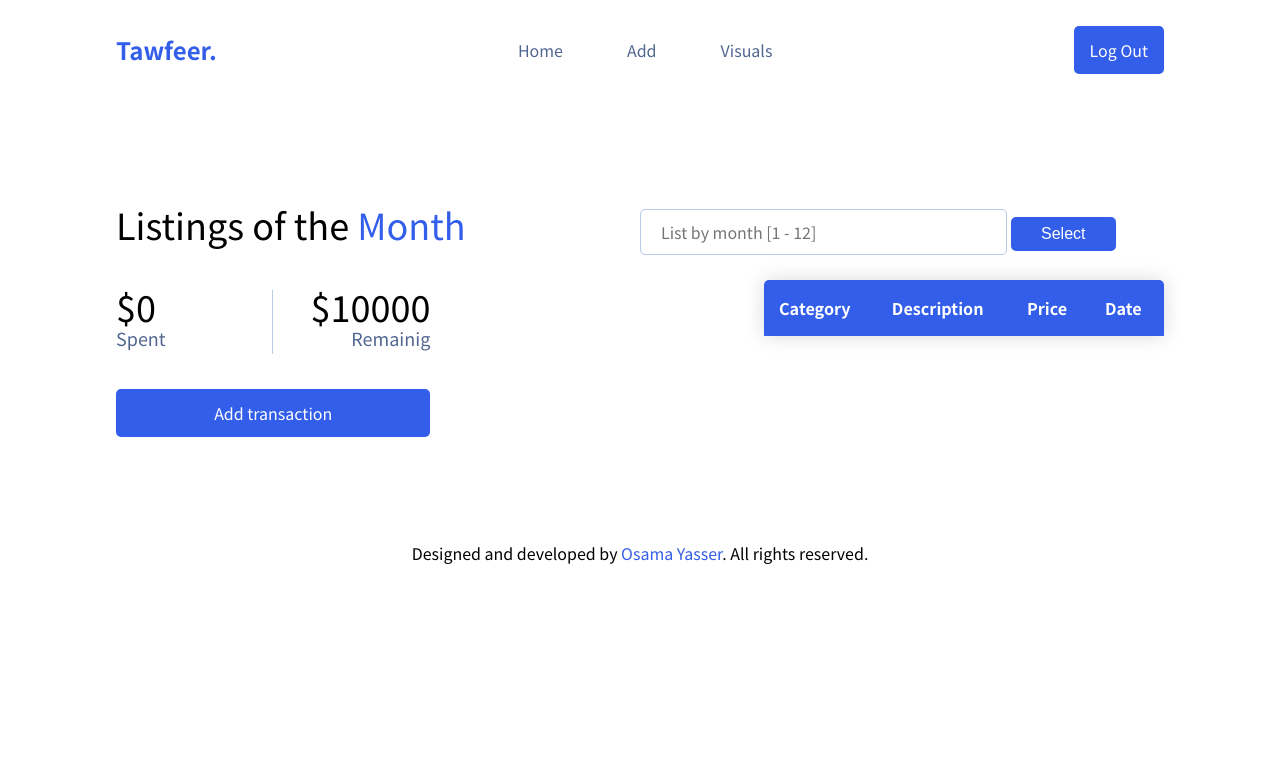
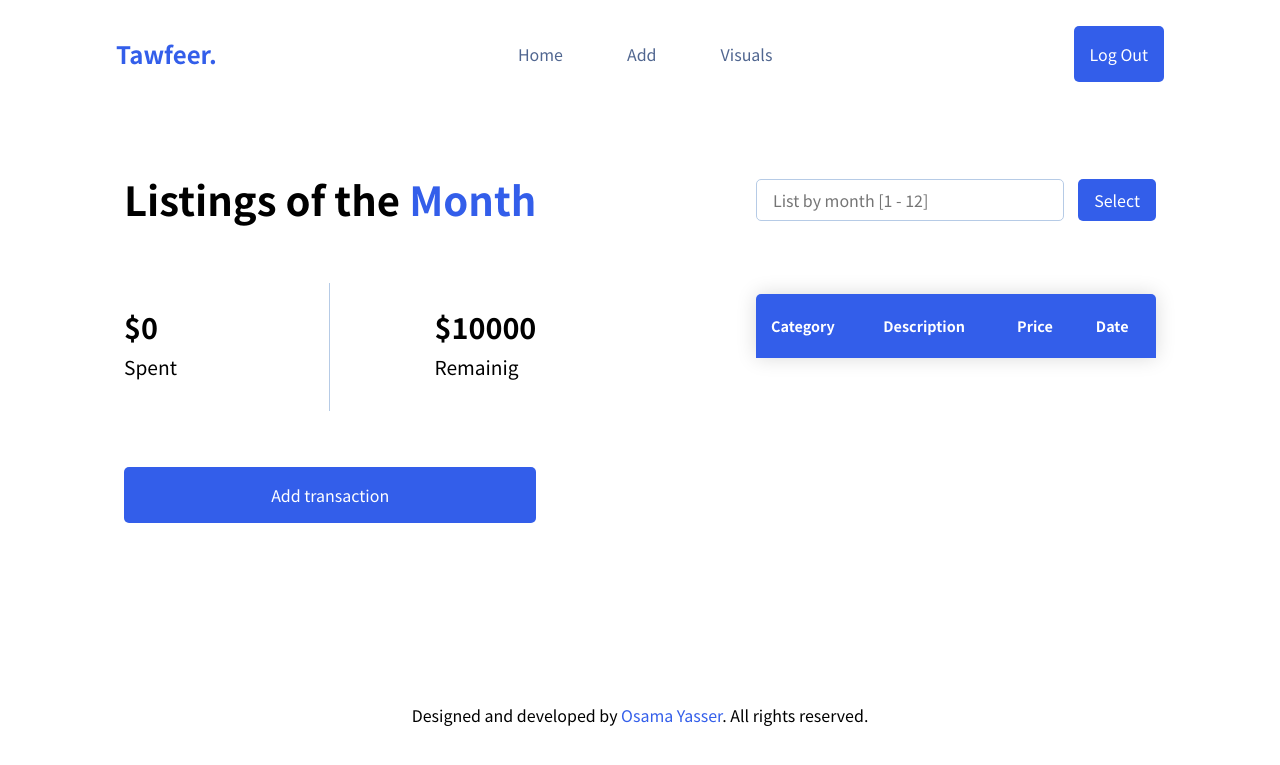
Before and after one commit to oyasr/tawfeer, a Flask app: page / in a window 1280 px wide. Shown: the top 765 px of the page. Run offline with Flask 2, Linux system fonts and the light colour scheme; a user stored in the database is signed in; lists and menus that the app fills with data are empty; some libraries are stand-ins or nearby versions.

Commit message:
Refactor homepage: replace floats by flexbox

```diff
--- a/app.py
+++ b/app.py
@@ -59,7 +59,7 @@ def index():
             return apology('Missing a month?', 400)
 
         # Get month name
-        month_name = datetime(2020, int(month), 1).strftime('%B')
+        month_name = datetime(2021, int(month), 1).strftime('%B')
         month_name.capitalize()
 
         # Fromat month
--- a/static/styles.css
+++ b/static/styles.css
@@ -11,7 +11,7 @@
 /* Main Styling */
 body {
   font-family: "Noto Sans HK", sans-serif;
-  line-height: 2rem;
+  line-height: 2.5rem;
 }
 
 a {
@@ -46,7 +46,7 @@ ul {
   border: none;
   cursor: pointer;
   border-radius: 5px;
-  /* font-family: "Noto Sans HK", sans-serif; */
+  font-family: "Noto Sans HK", sans-serif;
 }
 
 .btn-primary {
@@ -71,7 +71,7 @@ ul {
 }
 
 .m-heading {
-  font-size: 2rem;
+  font-size: 2.5rem;
   margin-bottom: 0.5rem;
 }
 
@@ -129,6 +129,95 @@ ul {
 
 #navbar ul li a:hover {
   color: #335eea;
+}
+
+/* Home Page */
+#home .container {
+  display: flex;
+  justify-content: space-between;
+  /* align-items: center; */
+}
+
+#home .left-div {
+  display: flex;
+  flex-direction: column;
+  /* align-items: center; */
+}
+
+#home .left-div .cash {
+  display: flex;
+  justify-content: space-between;
+  align-items: center;
+  font-size: 1.2rem;
+}
+
+#home .left-div .cash .spent {
+  width: 50%;
+  border-right: 1px solid #b6cbe6;
+}
+
+#home .left-div .add-btn a {
+  width: 100%;
+}
+
+#home .right-div {
+  display: flex;
+  flex-direction: column;
+  /* align-items: center; */
+}
+
+#home .right-div form {
+  display: flex;
+  justify-content: space-between;
+}
+
+#home .right-div form input {
+  font-size: 1rem;
+  padding: 0.5rem 1rem;
+  border: 1px solid #b6cbe6;
+  border-radius: 5px;
+  flex: 0.95;
+  font-family: "Noto Sans HK", sans-serif;
+}
+
+#home .right-div form input:focus {
+  outline: none;
+  border-color: #335eea;
+}
+
+/* Table */
+.content-table {
+  border-collapse: collapse;
+  margin: 25px 0;
+  font-size: 0.9em;
+  min-width: 400px;
+  border-radius: 5px 5px 0 0;
+  overflow: hidden;
+  box-shadow: 0 0 20px rgba(0, 0, 0, 0.15);
+}
+
+.content-table thead tr {
+  background-color: #335eea;
+  color: #fff;
+  text-align: left;
+  font-weight: bold;
+}
+
+.content-table th,
+.content-table td {
+  padding: 12px 15px;
+}
+
+.content-table tbody tr {
+  border-bottom: 1px solid #dddddd;
+}
+
+.content-table tbody tr:nth-of-type(even) {
+  background-color: #f3f3f3;
+}
+
+.content-table tbody tr:last-of-type {
+  border-bottom: 2px solid #335eea;
 }
 
 /* Form */
@@ -237,121 +326,6 @@ ul {
   width: 100%;
 }
 
-/* Table */
-.content-table {
-  border-collapse: collapse;
-  margin: 25px 0;
-  font-size: 0.9em;
-  min-width: 400px;
-  border-radius: 5px 5px 0 0;
-  overflow: hidden;
-  box-shadow: 0 0 20px rgba(0, 0, 0, 0.15);
-}
-
-.content-table thead tr {
-  background-color: #335eea;
-  color: #fff;
-  text-align: left;
-  font-weight: bold;
-}
-
-.content-table th,
-.content-table td {
-  padding: 12px 15px;
-}
-
-.content-table tbody tr {
-  border-bottom: 1px solid #dddddd;
-}
-
-.content-table tbody tr:nth-of-type(even) {
-  background-color: #f3f3f3;
-}
-
-.content-table tbody tr:last-of-type {
-  border-bottom: 2px solid #335eea;
-}
-
-/* Home page */
-#home {
-  padding-top: 100px;
-  font-size: 18px;
-}
-
-#home .numbers {
-  width: 30%;
-  float: left;
-  margin-top: 40px;
-  min-height: 100%;
-}
-
-#home .table {
-  width: 70%;
-  float: right;
-}
-
-#home .table table {
-  float: right;
-}
-
-#home .numbers .spent {
-  width: 50%;
-  float: left;
-  border-right: 1px solid #b6cbe6;
-}
-
-#home .numbers .remaining {
-  width: 50%;
-  float: right;
-  text-align: right;
-}
-
-#home .numbers h1 {
-  font-weight: lighter;
-}
-
-#home .numbers p {
-  color: #506690;
-}
-
-#home .numbers a {
-  margin-top: 35px;
-  min-width: 100%;
-  text-align: center;
-}
-
-#home .month-div form {
-  width: 50%;
-  float: right;
-}
-
-#home .month-div form .form-group {
-  width: 100%;
-  margin: auto;
-}
-
-#home .month-div h1 {
-  width: 50%;
-  float: left;
-  font-weight: lighter;
-  line-height: 1.4em;
-}
-
-#home .month-div form input {
-  width: 70%;
-  padding: 10px 20px;
-  font-size: 16px;
-  border: 1px solid #b6cbe6;
-  border-radius: 5px;
-  margin-top: 10px;
-  font-family: "Noto Sans HK", sans-serif;
-}
-
-#home .month-div form input:focus {
-  outline: none;
-  border-color: #335eea;
-}
-
 /* Footer */
 footer {
   text-align: center;
--- a/templates/index.html
+++ b/templates/index.html
@@ -5,16 +5,37 @@
 
 <!-- Main -->
 {% block main %}
-<div id="home">
-  <div class="container">
-    <div class="month-div">
+<section id="home">
+  <div class="container py-3">
+    <!-- Listings (Spent/Remaining) & Add transaction button-->
+    <div class="left-div">
       {% if not month %}
-      <h1>Listings of the <span class="text-primary">Month</span></h1>
+      <h1 class="m-heading p-1">
+        Listings of the <span class="text-primary">Month</span>
+      </h1>
       {% else %}
-      <h1>Listings of <span class="text-primary">{{ month }}</span></h1>
+      <h1 class="m-heading p-1">
+        Listings of <span class="text-primary">{{ month }}</span>
+      </h1>
       {% endif %}
+      <div class="cash py-2">
+        <div class="spent p-1">
+          <h1>${{ spent }}</h1>
+          <p>Spent</p>
+        </div>
+        <div class="remainig p-1">
+          <h1>${{ remain }}</h1>
+          <p>Remainig</p>
+        </div>
+      </div>
+      <div class="add-btn p-1 text-center">
+        <a href="/add" class="btn btn-primary">Add transaction</a>
+      </div>
+    </div>
+    <!-- Month form & table -->
+    <div class="right-div">
+      <div class="form p-1">
         <form action="/" method="POST">
-        <div class="form-group">
           <input
             placeholder="List by month [1 - 12]"
             autocomplete="off"
@@ -24,25 +45,10 @@
             id="month"
             type="number"
           />
-          <button style="width: 20%" type="submit" class="btn btn-primary">
-            Select
-          </button>
-        </div>
+          <button type="submit" class="btn btn-primary">Select</button>
         </form>
       </div>
-    <div class="clr"></div>
-    <div class="numbers">
-      <div class="spent">
-        <h1>${{ spent }}</h1>
-        <p>Spent</p>
-      </div>
-      <div class="remaining">
-        <h1>${{ remain }}</h1>
-        <p>Remainig</p>
-      </div>
-      <a href="/add" class="btn btn-primary">Add transaction</a>
-    </div>
-    <div class="table">
+      <div class="table p-1">
         <table id="table" class="content-table">
           <thead>
             <tr>
@@ -66,4 +72,5 @@
       </div>
     </div>
   </div>
+</section>
 {% endblock %}
```
Also changed, not shown: tawfeer.db. Lines whose indentation alone changed are shown as unchanged.
